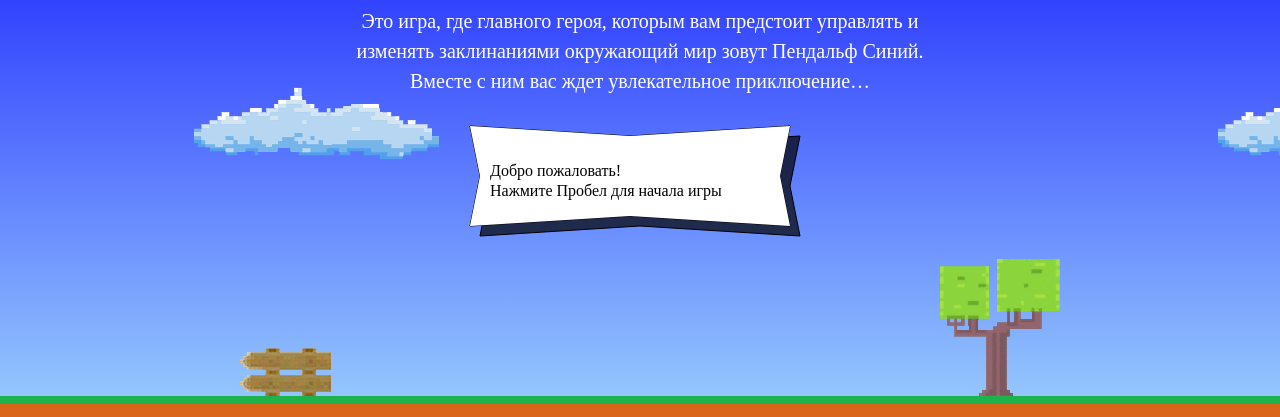
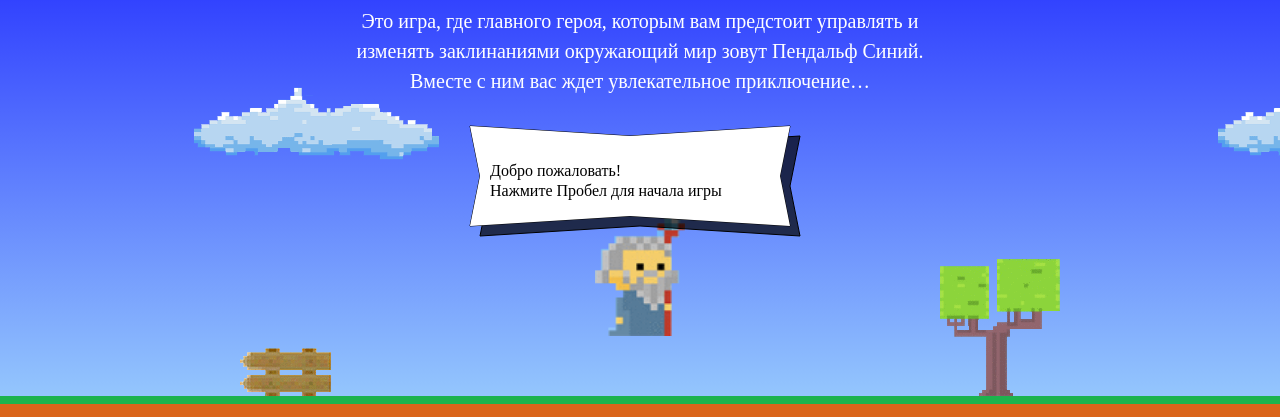
Before and after one commit to Volkoduff/905973-code-and-magick, a website: page index.html in a window 1280 px wide. Shown: the part 203-620 px from the top of the page. Drawn offline with Linux system fonts and the light colour scheme; a web font is replaced by a local one.

Commit message:
Добавляет двое констант, убирает массывы и ненужные переменные

```diff
--- a/index.html
+++ b/index.html
@@ -184,11 +184,11 @@
   var fireballSize = 22;
   var wizardSpeed = 3;
   var wizardWidth = 90;
-  var width = 700;
-  var height = 300;
+  var PROPORTION_WIDTH = 1.333
+  var COEFFICIENT_HEIGHT = 2 / 3
 
   function getWizardHeight() {
-      return 1.337 * wizardWidth;
+      return PROPORTION_WIDTH * wizardWidth;
   }
 
   function getFireballSpeed(left) {
@@ -196,11 +196,11 @@
   }
 
   function getWizardX(width) {
-      return [(width - wizardWidth) / 2];
+      return (width - wizardWidth) / 2;
   }
 
   function getWizardY(height) {
-      return '-' + [height * 2 / 3];
+      return (height - getWizardHeight()) * COEFFICIENT_HEIGHT;
   }
 </script>
 <script src="js/game.js"></script>
```
